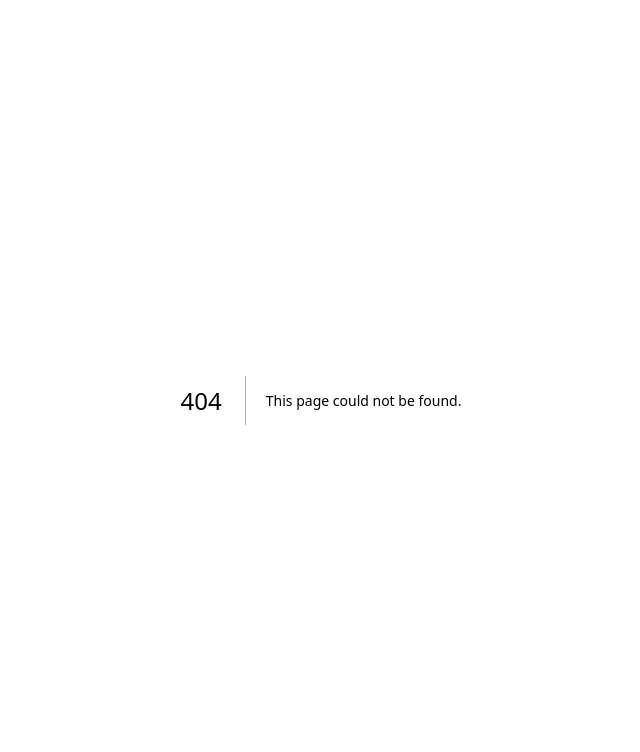
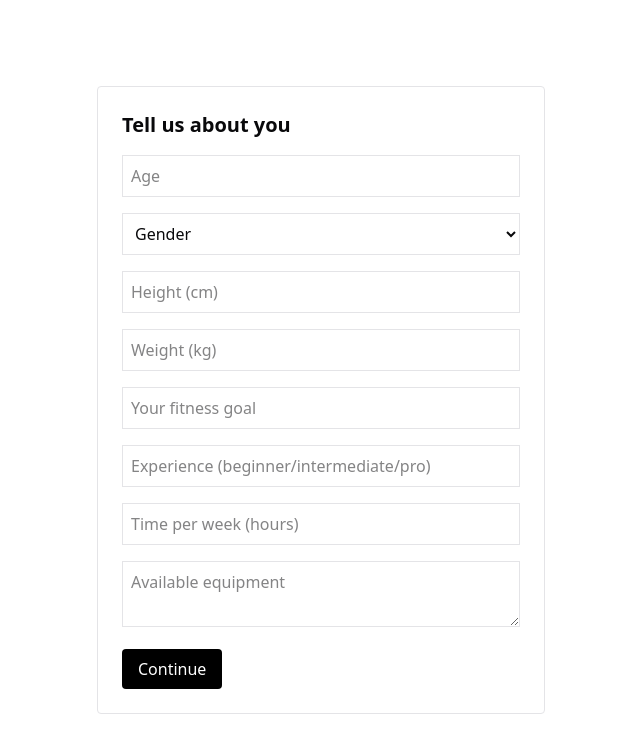
Before and after one commit to Noyon141/Fit-Forge, a Next.js app: page /onboard in a window 1280 px wide. Before the commit this address had no page. Shown: the top 752 px of the page, without its empty margins (319-959 px from the left). Built offline with nearby package versions, Linux system fonts and the light colour scheme.

Commit message:
feat: add onboarding form component for user profile input

```diff
--- /dev/null
+++ b/app/onboard/page.tsx
@@ -0,0 +1,104 @@
+"use client";
+
+import axios from "axios";
+import { useRouter } from "next/navigation";
+import { useState } from "react";
+
+export default function Onboard() {
+  const router = useRouter();
+  const [form, setForm] = useState({
+    age: "",
+    gender: "",
+    heightCm: "",
+    weightKg: "",
+    goal: "",
+    experienceLevel: "",
+    timePerWeek: "",
+    equipment: "",
+  });
+
+  const handleChange = (
+    e: React.ChangeEvent<
+      HTMLInputElement | HTMLSelectElement | HTMLTextAreaElement
+    >
+  ) => {
+    setForm({ ...form, [e.target.name]: e.target.value });
+  };
+
+  const handleSubmit = async (e: React.FormEvent) => {
+    e.preventDefault();
+    await axios.post("/api/profile", form);
+    router.push("/dashboard");
+  };
+
+  return (
+    <main className="min-h-screen flex items-center justify-center">
+      <form
+        onSubmit={handleSubmit}
+        className="p-6 border rounded space-y-4 w-full max-w-md"
+      >
+        <h1 className="text-xl font-bold">Tell us about you</h1>
+
+        <input
+          name="age"
+          placeholder="Age"
+          type="number"
+          className="border p-2 w-full"
+          onChange={handleChange}
+        />
+        <select
+          name="gender"
+          className="border p-2 w-full"
+          onChange={handleChange}
+        >
+          <option value="">Gender</option>
+          <option value="male">Male</option>
+          <option value="female">Female</option>
+        </select>
+        <input
+          name="heightCm"
+          placeholder="Height (cm)"
+          type="number"
+          className="border p-2 w-full"
+          onChange={handleChange}
+        />
+        <input
+          name="weightKg"
+          placeholder="Weight (kg)"
+          type="number"
+          className="border p-2 w-full"
+          onChange={handleChange}
+        />
+        <input
+          name="goal"
+          placeholder="Your fitness goal"
+          className="border p-2 w-full"
+          onChange={handleChange}
+        />
+        <input
+          name="experienceLevel"
+          placeholder="Experience (beginner/intermediate/pro)"
+          className="border p-2 w-full"
+          onChange={handleChange}
+        />
+        <input
+          name="timePerWeek"
+          placeholder="Time per week (hours)"
+          type="number"
+          className="border p-2 w-full"
+          onChange={handleChange}
+        />
+        <textarea
+          name="equipment"
+          placeholder="Available equipment"
+          className="border p-2 w-full"
+          onChange={handleChange}
+        ></textarea>
+
+        <button type="submit" className="bg-black text-white px-4 py-2 rounded">
+          Continue
+        </button>
+      </form>
+    </main>
+  );
+}
--- a/package.json
+++ b/package.json
@@ -16,6 +16,7 @@
     "@next-auth/prisma-adapter": "^1.0.7",
     "@radix-ui/react-dialog": "^1.1.15",
     "@radix-ui/react-label": "^2.1.7",
+    "@radix-ui/react-select": "^2.2.6",
     "@radix-ui/react-slot": "^1.2.3",
     "@radix-ui/react-switch": "^1.2.6",
     "@radix-ui/react-tabs": "^1.1.13",
```
Also changed, not shown: 1 other file (tests, documents, lock files or other folders).
